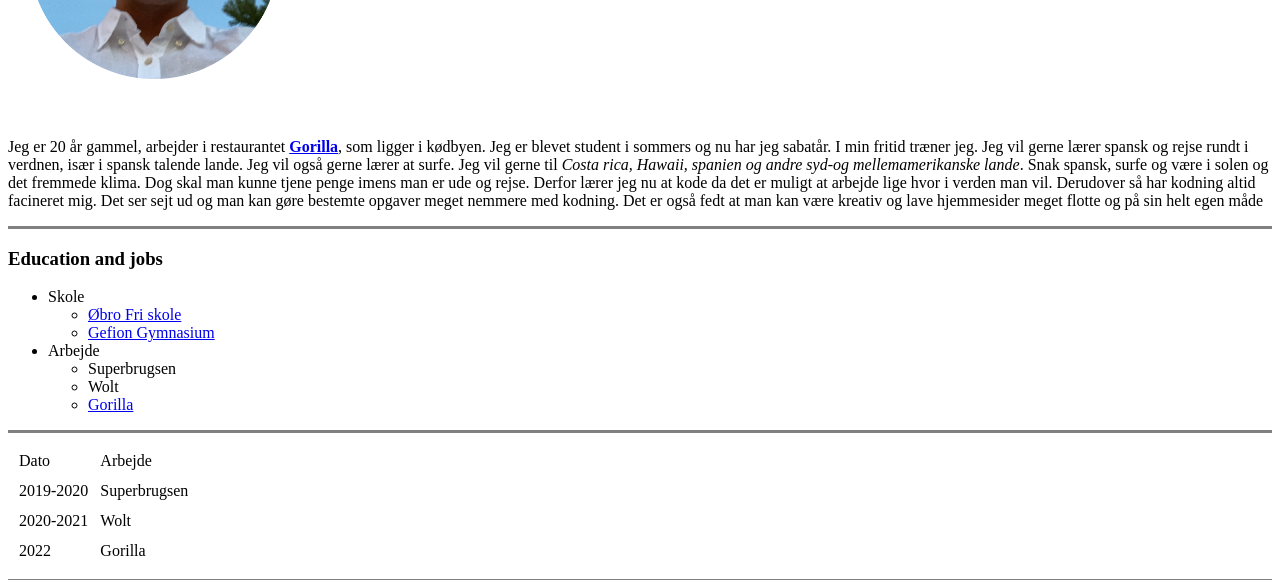
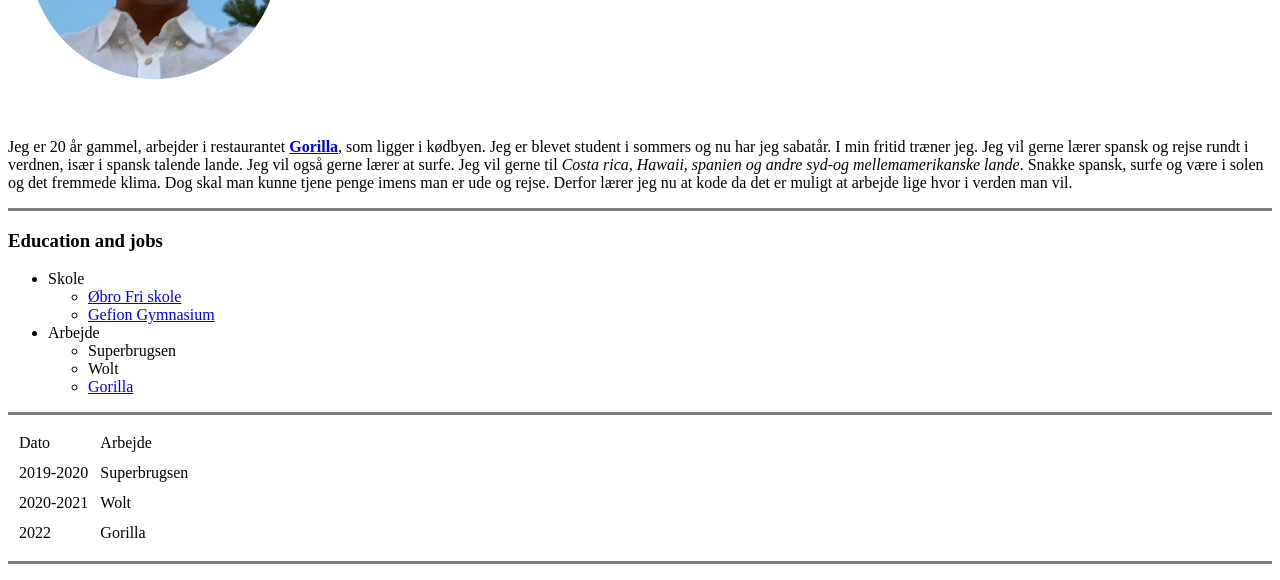
Before and after one commit to Kronkkronk/cv, a plain HTML site: page index.html in a window 1280 px wide. Shown: the part 200-780 px from the top of the page. Drawn offline with Linux system fonts and the light colour scheme.

Commit message:
Har fjernet noget overføldig tekst

```diff
--- a/index.html
+++ b/index.html
@@ -16,7 +16,7 @@
 
 
     <br>
-    <p>Jeg er 20 år gammel, arbejder i restaurantet <strong><a href="https://restaurantgorilla.dk/">Gorilla</a></strong>, som ligger i kødbyen. Jeg er blevet student i sommers og nu har jeg sabatår. I min fritid træner jeg. Jeg vil gerne lærer spansk og rejse rundt i verdnen, især i spansk talende lande. Jeg vil også gerne lærer at surfe. Jeg vil gerne til <em>Costa rica, Hawaii, spanien og andre syd-og mellemamerikanske lande</em>. Snak spansk, surfe og være i solen og det fremmede klima. Dog skal man kunne tjene penge imens man er ude og rejse. Derfor lærer jeg nu at kode da det er muligt at arbejde lige hvor i verden man vil. Derudover så har kodning altid facineret mig. Det ser sejt ud og man kan gøre bestemte opgaver meget nemmere med kodning. Det er også fedt at man kan være kreativ og lave hjemmesider meget flotte og på sin helt egen måde</p>
+    <p>Jeg er 20 år gammel, arbejder i restaurantet <strong><a href="https://restaurantgorilla.dk/">Gorilla</a></strong>, som ligger i kødbyen. Jeg er blevet student i sommers og nu har jeg sabatår. I min fritid træner jeg. Jeg vil gerne lærer spansk og rejse rundt i verdnen, især i spansk talende lande. Jeg vil også gerne lærer at surfe. Jeg vil gerne til <em>Costa rica, Hawaii, spanien og andre syd-og mellemamerikanske lande</em>. Snakke spansk, surfe og være i solen og det fremmede klima. Dog skal man kunne tjene penge imens man er ude og rejse. Derfor lærer jeg nu at kode da det er muligt at arbejde lige hvor i verden man vil.</p>
  <hr size=3 noshade>
 <h3>Education and jobs</h3>
 <ul>
```
